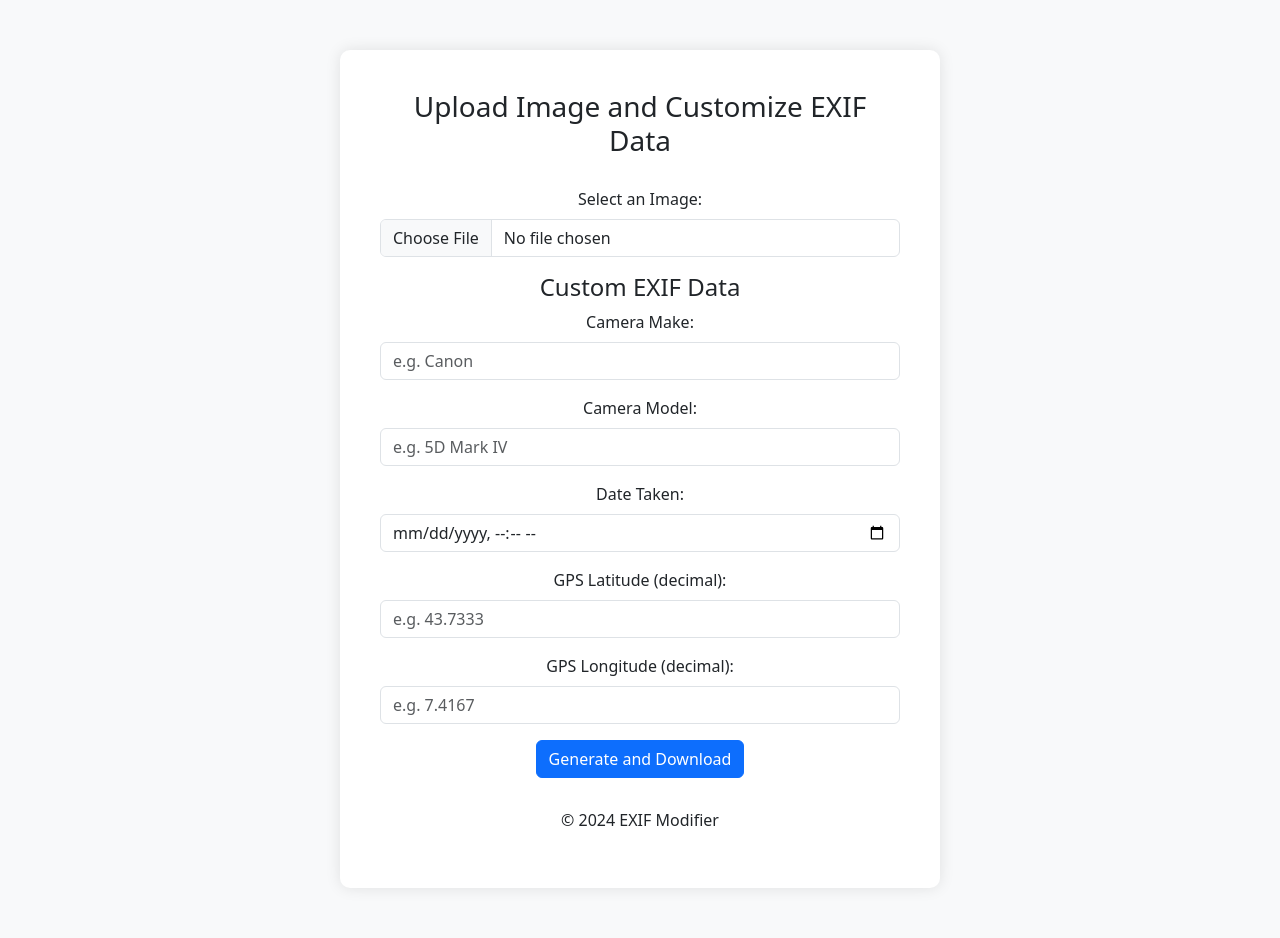
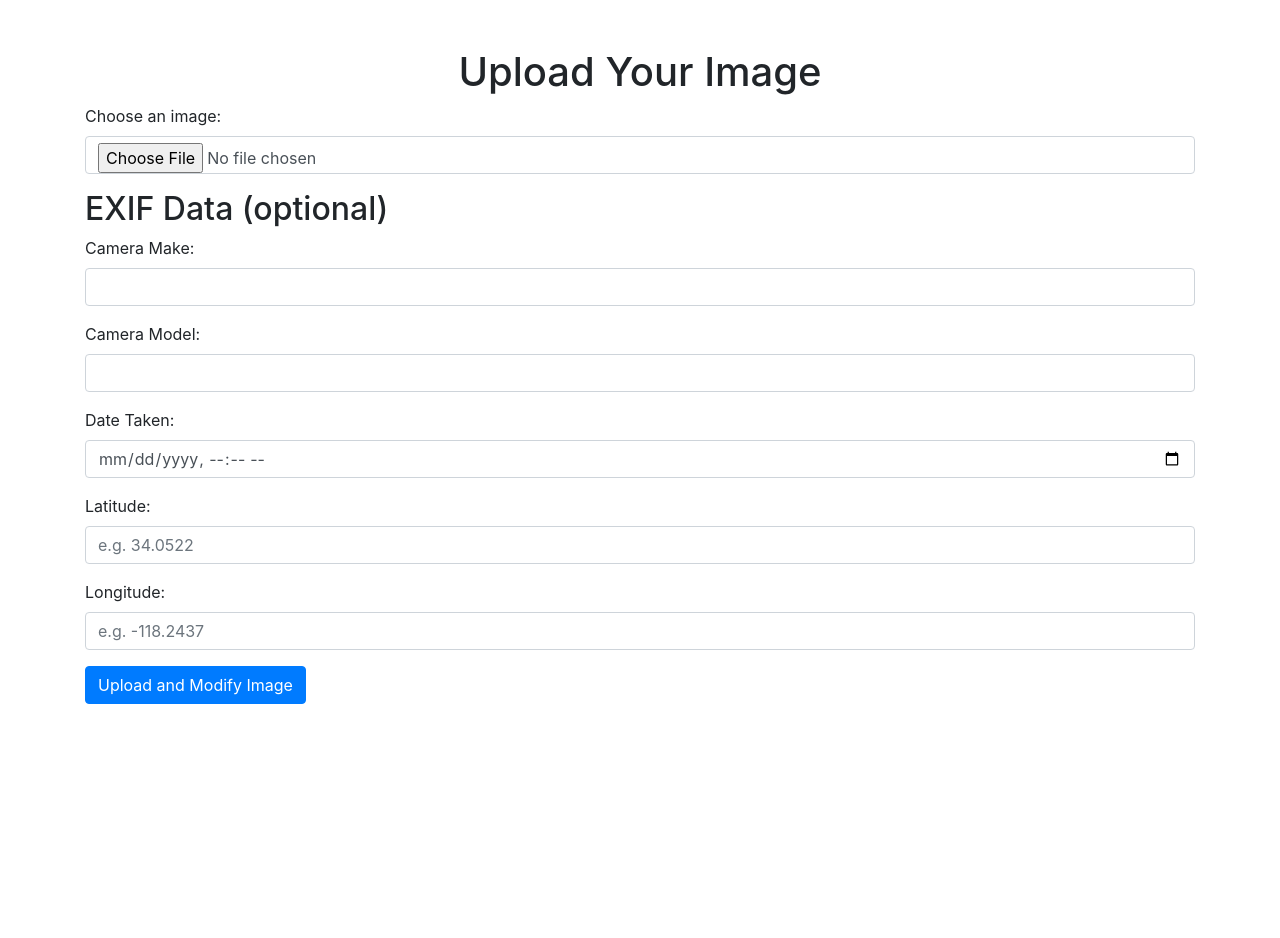
Before and after one commit to EsosOFM/image-modifier, a Flask app: page / in a window 1280 px wide. After the commit the page ends 704 px from the top, so only its background shows below. Run offline with Flask 3, Linux system fonts and the light colour scheme; some libraries are stand-ins or nearby versions.

Commit message:
Add index.html template

```diff
--- a/templates/index.html
+++ b/templates/index.html
@@ -1,70 +1,49 @@
+
 <!DOCTYPE html>
 <html lang="en">
 <head>
     <meta charset="UTF-8">
     <meta name="viewport" content="width=device-width, initial-scale=1.0">
-    <title>Generate Images with Custom EXIF Data</title>
-    <link href="https://cdn.jsdelivr.net/npm/bootstrap@5.3.0-alpha1/dist/css/bootstrap.min.css" rel="stylesheet">
-    <style>
-        body {
-            background-color: #f8f9fa;
-        }
-        .container {
-            max-width: 600px;
-            margin: 50px auto;
-            background-color: #fff;
-            padding: 40px;
-            border-radius: 10px;
-            box-shadow: 0 0 15px rgba(0, 0, 0, 0.1);
-        }
-        .heading {
-            font-size: 28px;
-            margin-bottom: 30px;
-        }
-        .footer {
-            text-align: center;
-            margin-top: 30px;
-        }
-    </style>
+    <title>Image Modifier</title>
+    <link rel="stylesheet" href="https://stackpath.bootstrapcdn.com/bootstrap/4.5.2/css/bootstrap.min.css"> <!-- Bootstrap CSS -->
+    <link rel="stylesheet" href="static/styles.css"> <!-- Optional: Your custom CSS file -->
 </head>
 <body>
-
-    <div class="container text-center">
-        <h1 class="heading">Upload Image and Customize EXIF Data</h1>
-        <form action="/upload" method="POST" enctype="multipart/form-data">
-            <div class="mb-3">
-                <label for="image" class="form-label">Select an Image:</label>
-                <input class="form-control" type="file" name="image" accept="image/*" required>
+    <div class="container mt-5">
+        <h1 class="text-center">Upload Your Image</h1>
+        <form action="/upload" method="post" enctype="multipart/form-data">
+            <div class="form-group">
+                <label for="image">Choose an image:</label>
+                <input type="file" id="image" name="image" accept="image/*" required class="form-control">
             </div>
 
-            <h4>Custom EXIF Data</h4>
-            <div class="mb-3">
-                <label for="camera_make" class="form-label">Camera Make:</label>
-                <input class="form-control" type="text" name="camera_make" placeholder="e.g. Canon" required>
+            <h2>EXIF Data (optional)</h2>
+            <div class="form-group">
+                <label for="camera_make">Camera Make:</label>
+                <input type="text" id="camera_make" name="camera_make" class="form-control">
             </div>
-            <div class="mb-3">
-                <label for="camera_model" class="form-label">Camera Model:</label>
-                <input class="form-control" type="text" name="camera_model" placeholder="e.g. 5D Mark IV" required>
+            <div class="form-group">
+                <label for="camera_model">Camera Model:</label>
+                <input type="text" id="camera_model" name="camera_model" class="form-control">
             </div>
-            <div class="mb-3">
-                <label for="date_taken" class="form-label">Date Taken:</label>
-                <input class="form-control" type="datetime-local" name="date_taken" required>
+            <div class="form-group">
+                <label for="date_taken">Date Taken:</label>
+                <input type="datetime-local" id="date_taken" name="date_taken" class="form-control">
             </div>
-            <div class="mb-3">
-                <label for="latitude" class="form-label">GPS Latitude (decimal):</label>
-                <input class="form-control" type="number" step="any" name="latitude" placeholder="e.g. 43.7333" required>
+            <div class="form-group">
+                <label for="latitude">Latitude:</label>
+                <input type="text" id="latitude" name="latitude" class="form-control" placeholder="e.g. 34.0522">
             </div>
-            <div class="mb-3">
-                <label for="longitude" class="form-label">GPS Longitude (decimal):</label>
-                <input class="form-control" type="number" step="any" name="longitude" placeholder="e.g. 7.4167" required>
+            <div class="form-group">
+                <label for="longitude">Longitude:</label>
+                <input type="text" id="longitude" name="longitude" class="form-control" placeholder="e.g. -118.2437">
             </div>
-
-            <button type="submit" class="btn btn-primary">Generate and Download</button>
+            <button type="submit" class="btn btn-primary">Upload and Modify Image</button>
         </form>
-        <div class="footer">
-            <p>&copy; 2024 EXIF Modifier</p>
-        </div>
     </div>
 
+    <script src="https://code.jquery.com/jquery-3.5.1.slim.min.js"></script>
+    <script src="https://cdn.jsdelivr.net/npm/@popperjs/core@2.5.3/dist/umd/popper.min.js"></script>
+    <script src="https://stackpath.bootstrapcdn.com/bootstrap/4.5.2/js/bootstrap.min.js"></script>
 </body>
 </html>
```
